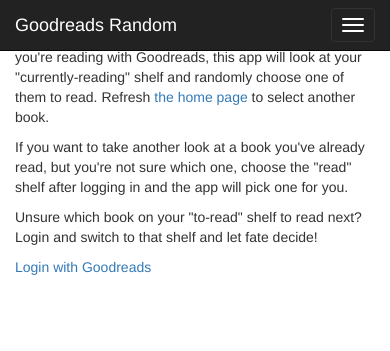
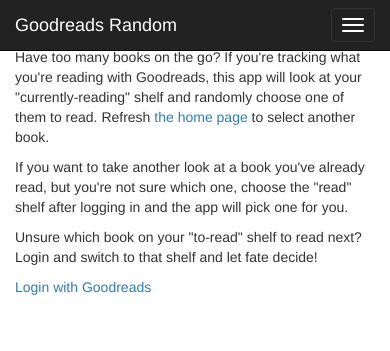
Before and after one commit to royels/goodreads-random, a Node server app: page /about in a window 390 px wide. Shown: the top 351 px of the page. Run offline with Node 20, Linux system fonts and the light colour scheme; some libraries are stand-ins or nearby versions.

Commit message:
Increase the top padding for narrower screens.

```diff
--- a/views/bootstrap_head.ejs
+++ b/views/bootstrap_head.ejs
@@ -10,6 +10,9 @@
         padding-right: 10px;
         padding-bottom: 5px;
       }
+      @media screen and (max-width: 750px) {
+        div.container.main { padding-top: 12%; }
+      }
     </style>
     <link href="/assets/bootstrap/css/bootstrap.min.css" rel="stylesheet">
 
--- a/views/bootstrap_start.ejs
+++ b/views/bootstrap_start.ejs
@@ -25,4 +25,4 @@
       </div>
     </nav>
 
-    <div class="container" style="padding-top: 7%;">
+    <div class="container main">
```
